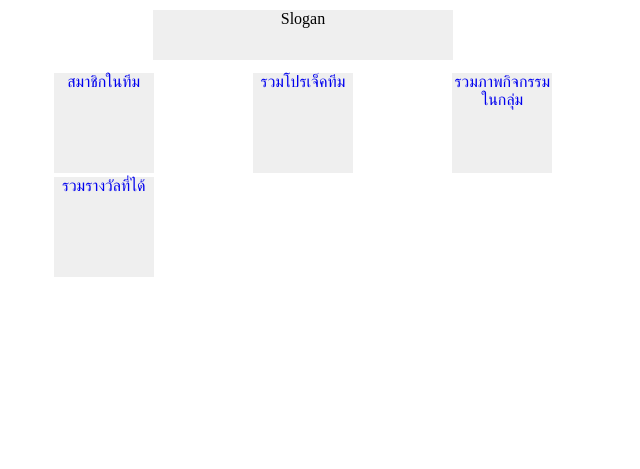
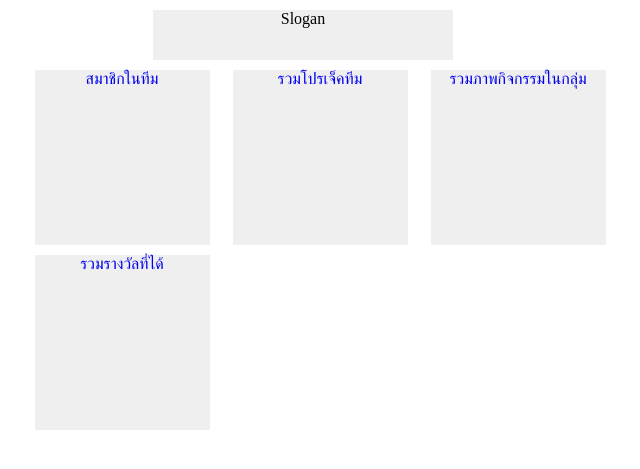
Before and after one commit to wasuratth/workshop-git-1, a plain HTML site: page team.html in a window 1280 px wide. Shown: the part 173-642 px from the top of the page, without its empty margins (337-977 px from the left). Drawn offline with Linux system fonts and the light colour scheme.

Commit message:
fix page team.html

```diff
--- a/team.html
+++ b/team.html
@@ -8,12 +8,35 @@
     <style>
         a {
             display: block;
-            height: 100px;
-            width: 100px;
+            height: 175px;
+            width: 175px;
             background: #EFEFEF;
             margin: auto;
             text-decoration: none;
         }
+
+        .list {
+            width: 600px;
+            margin: auto;
+            text-align: center;
+            list-style-type: none;
+        }
+
+        .list li {
+            display: block;
+            margin: 0px;
+            padding: 0px;
+            float: left;
+            width: 33%;
+            margin-bottom: 10px;
+        }
+
+        .list li img {
+            margin: auto;
+            max-width: 100px;
+            display: block;
+        }
+
     </style>
 </head>
 
@@ -23,18 +46,15 @@
         style="display: block ;height: 50px;width: 300px ;background: #EFEFEF;margin: auto;text-decoration: none ;margin-bottom: 10px;text-align: center;">
         Slogan
     </div>
-    <table style="width:600px;margin: auto;text-align: center;">
-        <tbody>
-            <tr>
-                <td><a href="#">สมาชิกในทีม</a></td>
-                <td><a href="#">รวมโปรเจ็คทีม</a></td>
-                <td><a href="#">รวมภาพกิจกรรมในกลุ่ม</a></td>
-            </tr>
-            <tr>
-                <td><a href="#">รวมรางวัลที่ได้</a></td>
-            </tr>
-        </tbody>
-    </table>
+
+
+    <ul class="list" >
+        <li > <a href="#">สมาชิกในทีม</a> </li>
+        <li> <a href="#">รวมโปรเจ็คทีม</a></li>
+        <li> <a href="#">รวมภาพกิจกรรมในกลุ่ม</a></li>
+        <li> <a href="#">รวมรางวัลที่ได้</a></li>
+
+    </ul>
 </body>
 
 </html>
```
